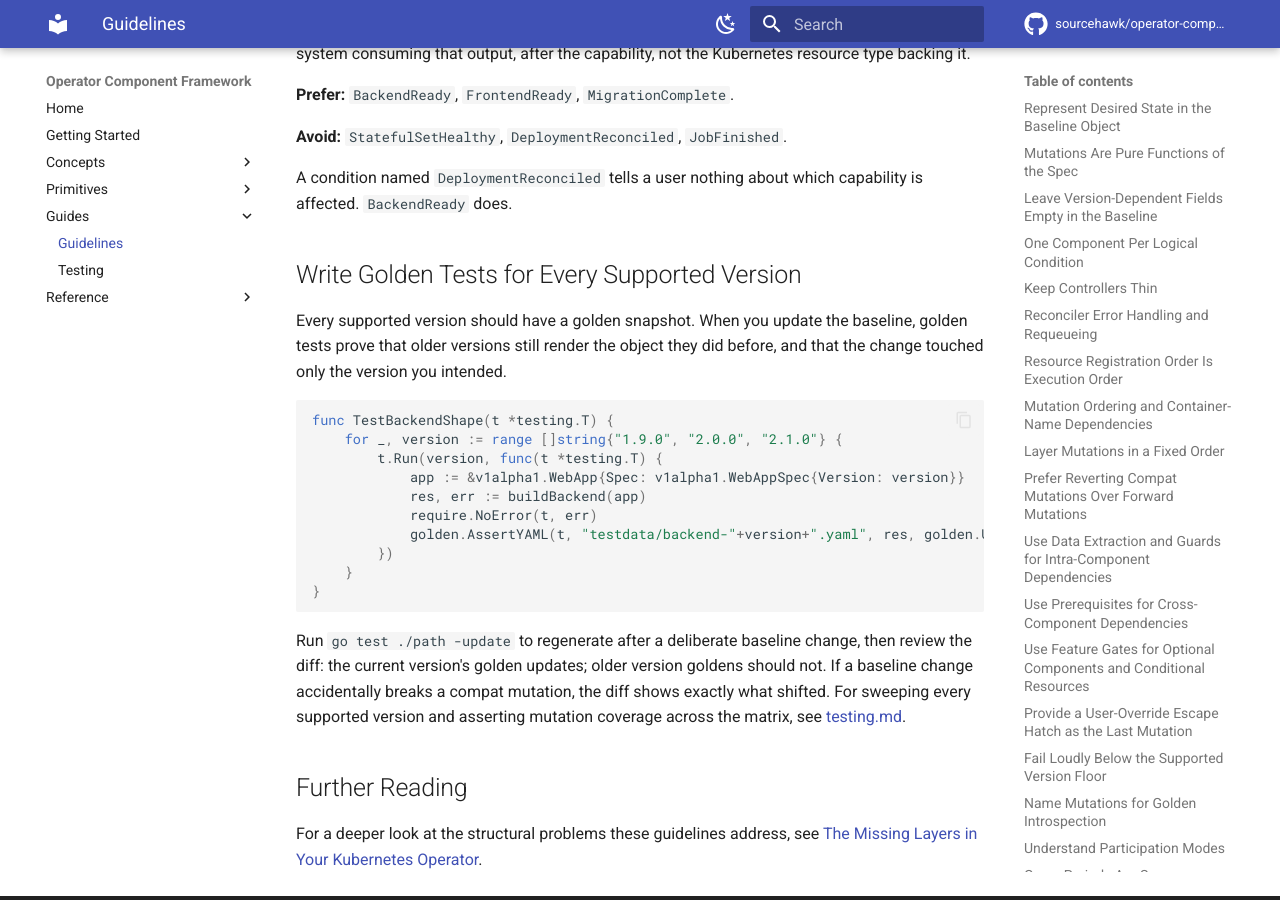
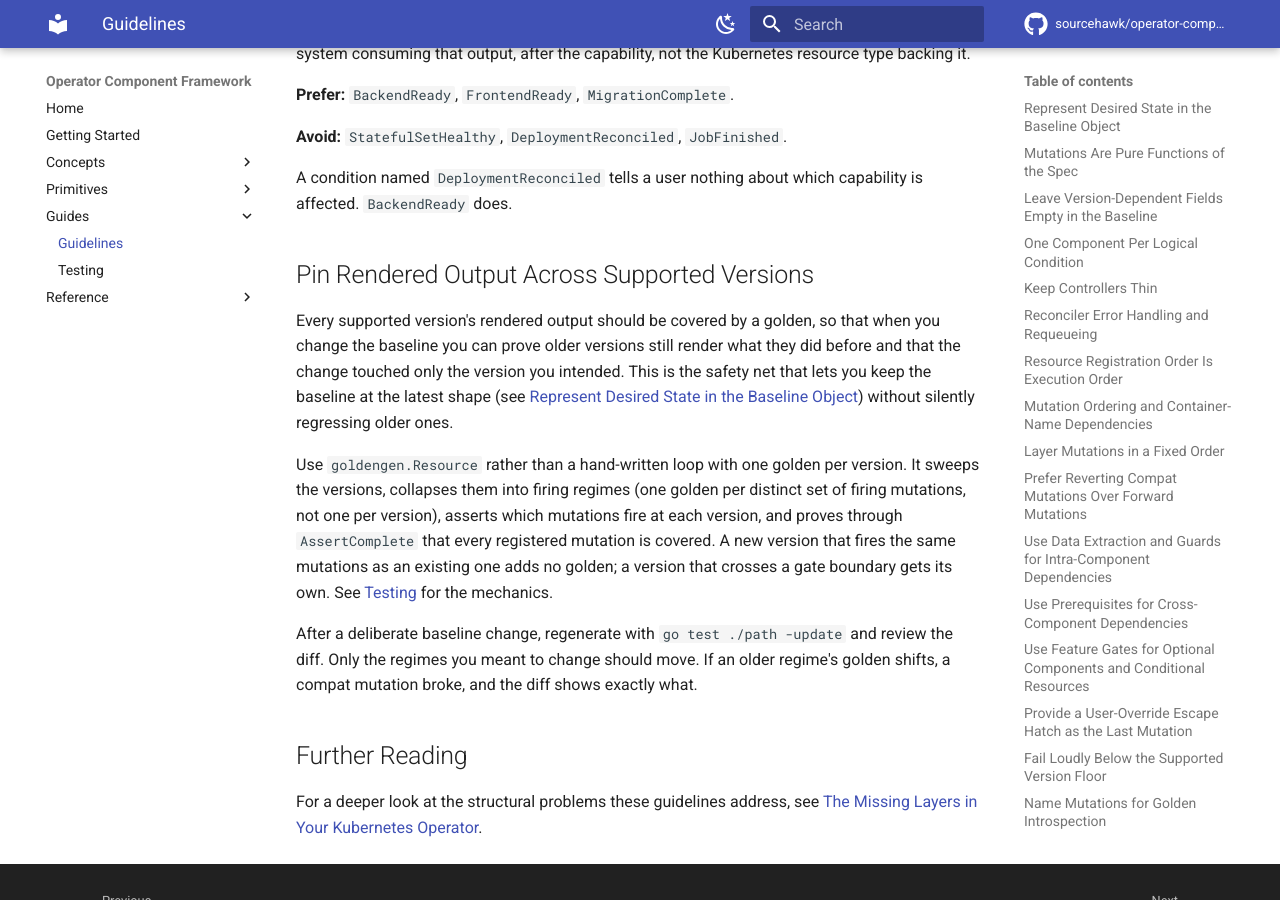
Before and after one commit to sourcehawk/operator-component-framework, an MkDocs documentation site: the page built from docs/guidelines.md, in a window 1280 px wide and 900 px high, scrolled down 13302 px. Built offline with MkDocs 1.6.1 and Material for MkDocs 9.7.7, drawn with Linux system fonts in a browser that asks for light colours; comment, search, counter and statistics services are not loaded.

Commit message:
docs: realign the version-coverage guideline to recommend goldengen
The guideline showed a hand-written one-golden-per-version loop, which the testing
guide now supersedes with goldengen.Resource (firing regimes, gating assertions,
AssertComplete coverage). Reframe around goldengen, keep the baseline-safety
principle and the review-the-diff insight, and drop the manual loop. Retitle to
'Pin Rendered Output Across Supported Versions'.

Co-Authored-By: Claude Opus 4.8 (1M context) <noreply@anthropic.com>

````diff
--- a/docs/guidelines.md
+++ b/docs/guidelines.md
@@ -581,28 +581,23 @@ output, after the capability, not the Kubernetes resource type backing it.
 
 A condition named `DeploymentReconciled` tells a user nothing about which capability is affected. `BackendReady` does.
 
-## Write Golden Tests for Every Supported Version
+## Pin Rendered Output Across Supported Versions
 
-Every supported version should have a golden snapshot. When you update the baseline, golden tests prove that older
-versions still render the object they did before, and that the change touched only the version you intended.
+Every supported version's rendered output should be covered by a golden, so that when you change the baseline you can
+prove older versions still render what they did before and that the change touched only the version you intended. This
+is the safety net that lets you keep the baseline at the latest shape (see
+[Represent Desired State in the Baseline Object](#represent-desired-state-in-the-baseline-object)) without silently
+regressing older ones.
 
-```go
-func TestBackendShape(t *testing.T) {
-    for _, version := range []string{"1.9.0", "2.0.0", "2.1.0"} {
-        t.Run(version, func(t *testing.T) {
-            app := &v1alpha1.WebApp{Spec: v1alpha1.WebAppSpec{Version: version}}
-            res, err := buildBackend(app)
-            require.NoError(t, err)
-            golden.AssertYAML(t, "testdata/backend-"+version+".yaml", res, golden.Update(*update))
-        })
-    }
-}
-```
+Use `goldengen.Resource` rather than a hand-written loop with one golden per version. It sweeps the versions, collapses
+them into firing regimes (one golden per distinct set of firing mutations, not one per version), asserts which mutations
+fire at each version, and proves through `AssertComplete` that every registered mutation is covered. A new version that
+fires the same mutations as an existing one adds no golden; a version that crosses a gate boundary gets its own. See
+[Testing](testing.md) for the mechanics.
 
-Run `go test ./path -update` to regenerate after a deliberate baseline change, then review the diff: the current
-version's golden updates; older version goldens should not. If a baseline change accidentally breaks a compat mutation,
-the diff shows exactly what shifted. For sweeping every supported version and asserting mutation coverage across the
-matrix, see [testing.md](testing.md).
+After a deliberate baseline change, regenerate with `go test ./path -update` and review the diff. Only the regimes you
+meant to change should move. If an older regime's golden shifts, a compat mutation broke, and the diff shows exactly
+what.
 
 ## Further Reading
 
````
